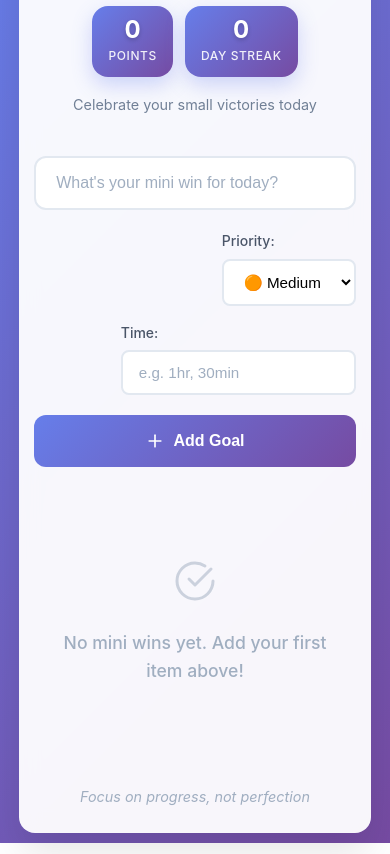
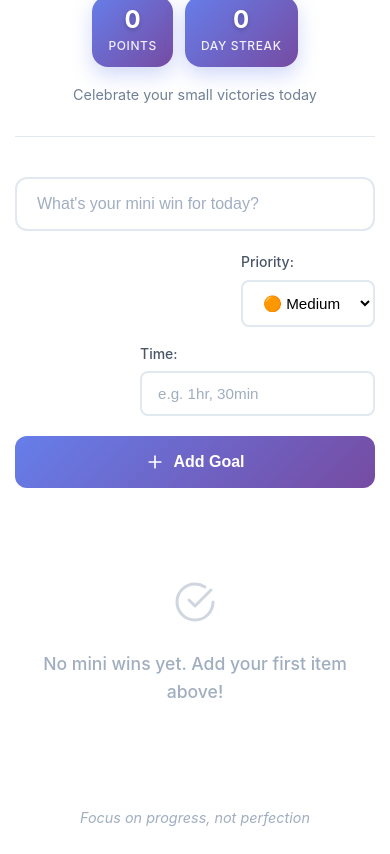
Before and after one commit to Bhawana-Zende/Daily-Focus-Checklist, a plain HTML site: page index.html in a window 390 px wide. Shown: the part 91-945 px from the top of the page. Drawn offline with Linux system fonts and the light colour scheme.

Commit message:
Update style.css

```diff
--- a/style.css
+++ b/style.css
@@ -9,42 +9,29 @@ body {
     font-family: -apple-system, BlinkMacSystemFont, 'Segoe UI', Roboto, Oxygen, Ubuntu, Cantarell, sans-serif;
     line-height: 1.6;
     color: #2d3748;
-    background: linear-gradient(135deg, #667eea 0%, #764ba2 100%);
+    background: #f8fafc;
     min-height: 100vh;
-    display: flex;
-    align-items: center;
-    justify-content: center;
-    padding: 10px;
     margin: 0;
+    padding: 0;
 }
 
 .container {
-    background: rgba(255, 255, 255, 0.95);
-    backdrop-filter: blur(10px);
-    border-radius: 20px;
-    box-shadow: 0 20px 40px rgba(0, 0, 0, 0.1);
-    width: 95%;
-    max-width: 1400px;
-    min-width: 500px;
-    padding: 40px 50px;
-    animation: slideUp 0.6s ease-out;
+    background: #ffffff;
+    width: 100%;
+    max-width: none;
+    min-height: 100vh;
+    padding: 40px 80px;
+    box-sizing: border-box;
 }
 
-@keyframes slideUp {
-    from {
-        opacity: 0;
-        transform: translateY(30px);
-    }
-    to {
-        opacity: 1;
-        transform: translateY(0);
-    }
-}
+/* Removed slideUp animation since container is now full screen */
 
 /* Header styles */
 header {
     text-align: center;
     margin-bottom: 40px;
+    border-bottom: 1px solid #e2e8f0;
+    padding-bottom: 30px;
 }
 
 h1 {
@@ -507,35 +494,21 @@ footer {
 }
 
 /* Responsive design */
-@media (max-width: 1500px) {
+@media (max-width: 1200px) {
     .container {
-        max-width: 1200px;
-    }
-}
-
-@media (max-width: 1300px) {
-    .container {
-        max-width: 1000px;
+        padding: 40px 60px;
     }
 }
 
 @media (max-width: 900px) {
     .container {
-        max-width: 700px;
-        min-width: 400px;
+        padding: 30px 40px;
     }
 }
 
 @media (max-width: 640px) {
-    body {
-        padding: 10px;
-    }
-
     .container {
-        padding: 30px 20px;
-        border-radius: 16px;
-        min-width: unset;
-        max-width: none;
+        padding: 20px 30px;
     }
 
     h1 {
@@ -680,15 +653,6 @@ footer {
 
 /* Print styles */
 @media print {
-    body {
-        background: white;
-    }
-
-    .container {
-        box-shadow: none;
-        background: white;
-    }
-
     .input-section,
     .delete-button,
     .game-dashboard,
```
